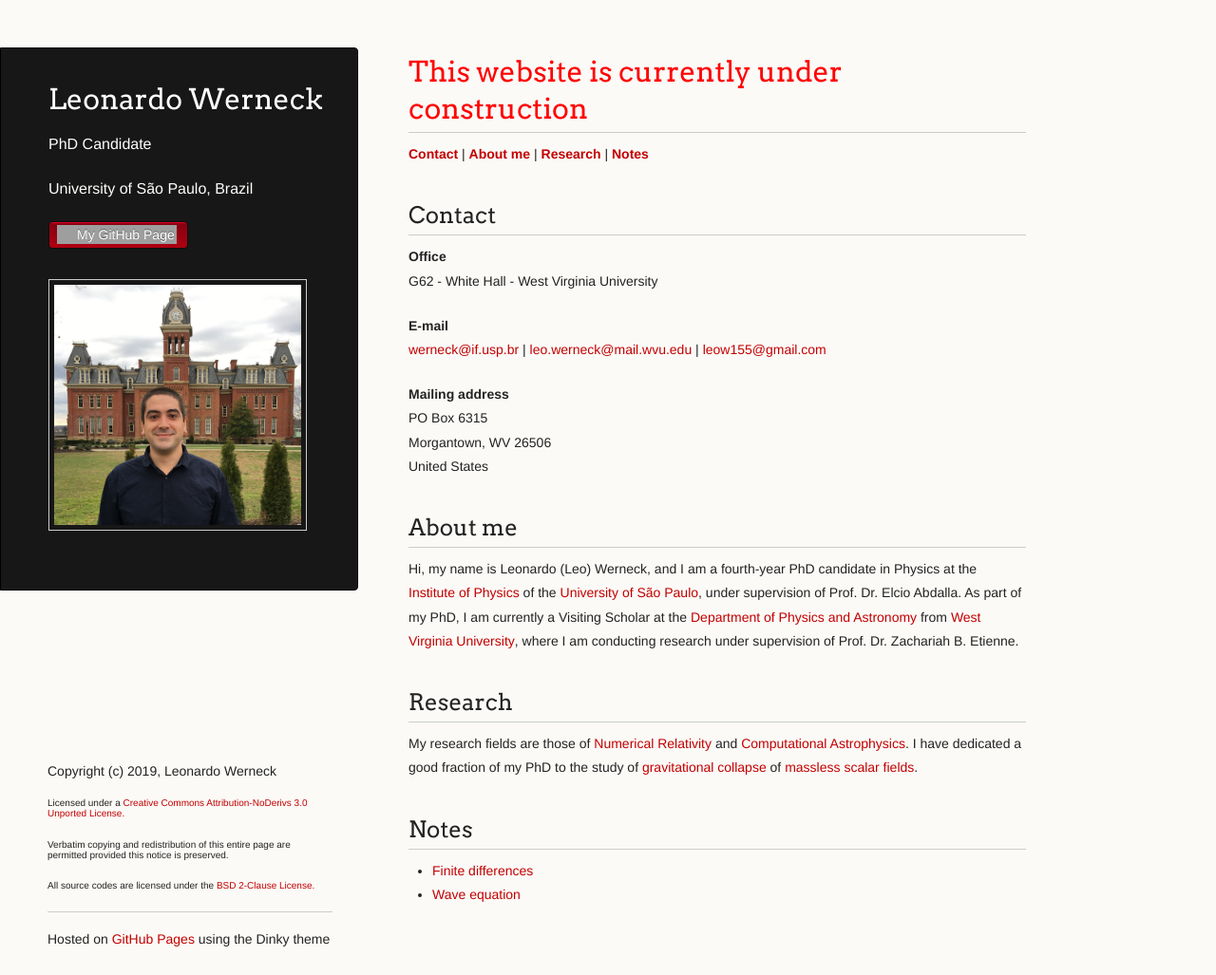
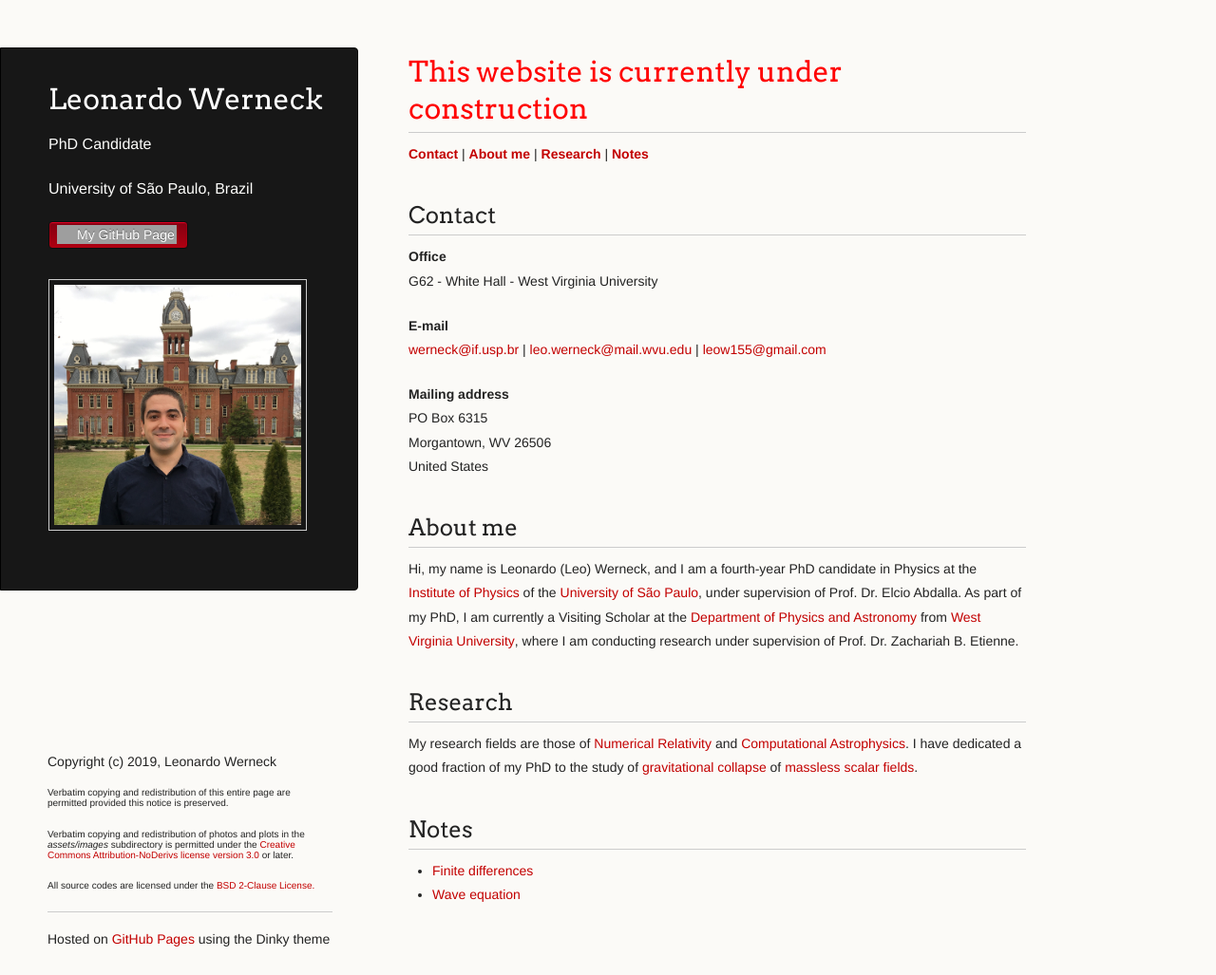
Before and after one commit to leowerneck/leowerneck.github.io, a Jekyll site: the page built from index.md, in a window 1280 px wide and 1027 px high. Shown: the whole window at 95% size. Built offline with Jekyll 4.4.1, drawn with Linux system fonts in a browser that asks for light colours; a script that is not in the unit is left out; grey boxes are pictures that could not be loaded.

Commit message:
_layouts/default.html: updated copyright notice

```diff
--- a/_layouts/default.html
+++ b/_layouts/default.html
@@ -43,8 +43,8 @@
 
       <footer>
         <p><small>Copyright (c) 2019, Leonardo Werneck</small><br></p>
-        <p><font size="1">Licensed under a <a rel="license" href="http://creativecommons.org/licenses/by-nd/3.0/">Creative Commons Attribution-NoDerivs 3.0 Unported License.</a></font><br></p>
         <p><font size="1">Verbatim copying and redistribution of this entire page are permitted provided this notice is preserved.</font><br></p>
+        <p><font size="1">Verbatim copying and redistribution of photos and plots in the <em>assets/images</em> subdirectory is permitted under the <a rel="license" href="http://creativecommons.org/licenses/by-nd/3.0/">Creative Commons Attribution-NoDerivs license version 3.0</a> or later.</font><br></p>
         <p><font size="1">All source codes are licensed under the <a href="https://opensource.org/licenses/BSD-2-Clause">BSD 2-Clause License.</a></font><br></p>
         <hr>
         <p><small>Hosted on <a href="https://pages.github.com">GitHub Pages</a> using the Dinky theme</small></p>
```
